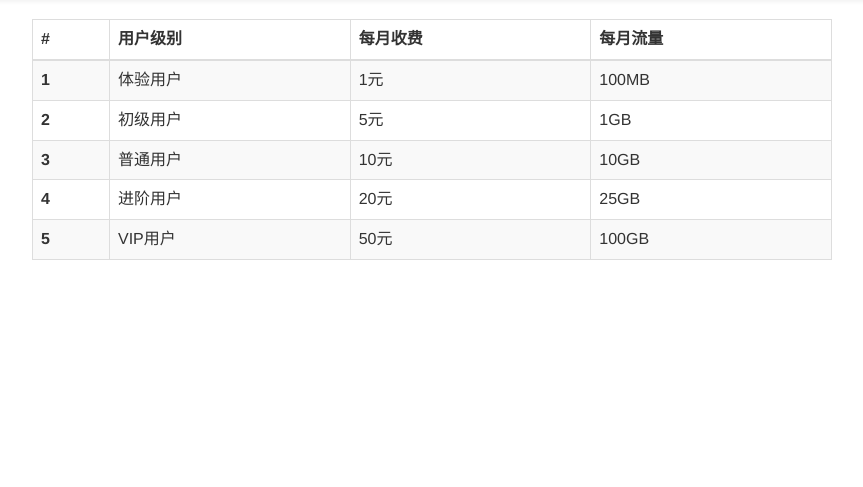
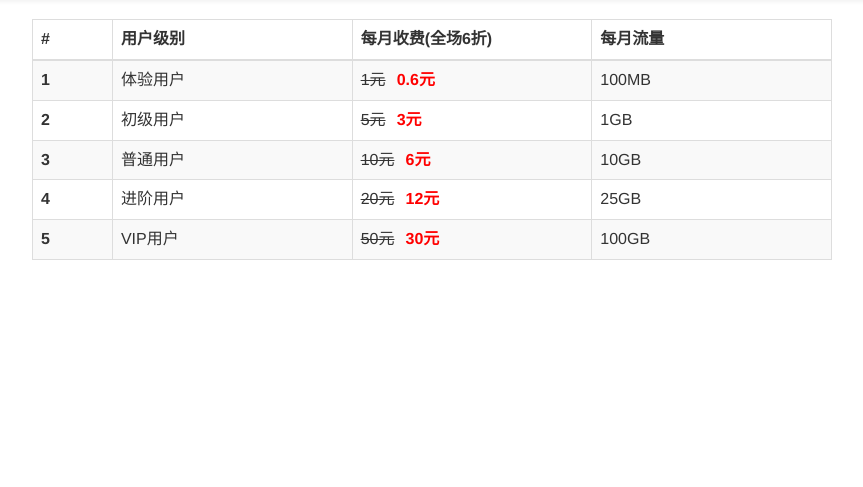
Before and after one commit to flyz1360/scholarcloud, a Django app: template templates/accoutTypes.html in a window 1280 px wide. Shown: the part 71-558 px from the top of the page, without its empty margins (208-1071 px from the left). Run offline with Django 3.2, Linux system fonts and the light colour scheme; the template is opened without the code that fills it, so the values that code supplies are empty; parts of the project's set-up code (start-up, migrations or seed data) failed here and were passed over; some libraries are stand-ins or nearby versions.

Commit message:
修改标价，流量更新打日志

```diff
--- a/templates/accoutTypes.html
+++ b/templates/accoutTypes.html
@@ -3,14 +3,14 @@
     <div style="width: 800px; margin-left: auto;margin-right: auto">
         <table class="table table-bordered table-striped">
             <thead>
-                <tr ><th>#</th><th>用户级别</th><th>每月收费</th><th>每月流量</th></tr>
+                <tr ><th>#</th><th style="width: 30%">用户级别</th><th style="width: 30%">每月收费(全场6折)</th><th style="width: 30%">每月流量</th></tr>
             </thead>
             <tbody>
-                <tr><th>1</th><td>体验用户</td><td>1元</td><td>100MB</td></tr>
-                <tr><th>2</th><td>初级用户</td><td>5元</td><td>1GB</td></tr>
-                <tr><th>3</th><td>普通用户</td><td>10元</td><td>10GB</td></tr>
-                <tr><th>4</th><td>进阶用户</td><td>20元</td><td>25GB</td></tr>
-                <tr><th>5</th><td>VIP用户</td><td>50元</td><td>100GB</td></tr>
+                <tr><th>1</th><td>体验用户</td><td><del>1元</del><strong style="color: red; margin-left: 5%">0.6元</strong></td><td>100MB</td></tr>
+                <tr><th>2</th><td>初级用户</td><td><del>5元</del><strong style="color: red; margin-left: 5%">3元</strong></td><td>1GB</td></tr>
+                <tr><th>3</th><td>普通用户</td><td><del>10元</del><strong style="color: red; margin-left: 5%">6元</strong></td><td>10GB</td></tr>
+                <tr><th>4</th><td>进阶用户</td><td><del>20元</del><strong style="color: red; margin-left: 5%">12元</strong></td><td>25GB</td></tr>
+                <tr><th>5</th><td>VIP用户</td><td><del>50元</del><strong style="color: red; margin-left: 5%">30元</strong></td><td>100GB</td></tr>
             </tbody>
         </table>
     </div>
```
Also changed, not shown: thuproxy/pay_views.py (+6 -4 lines), thuproxy/proxy_account_views.py (+5 -5 lines).
